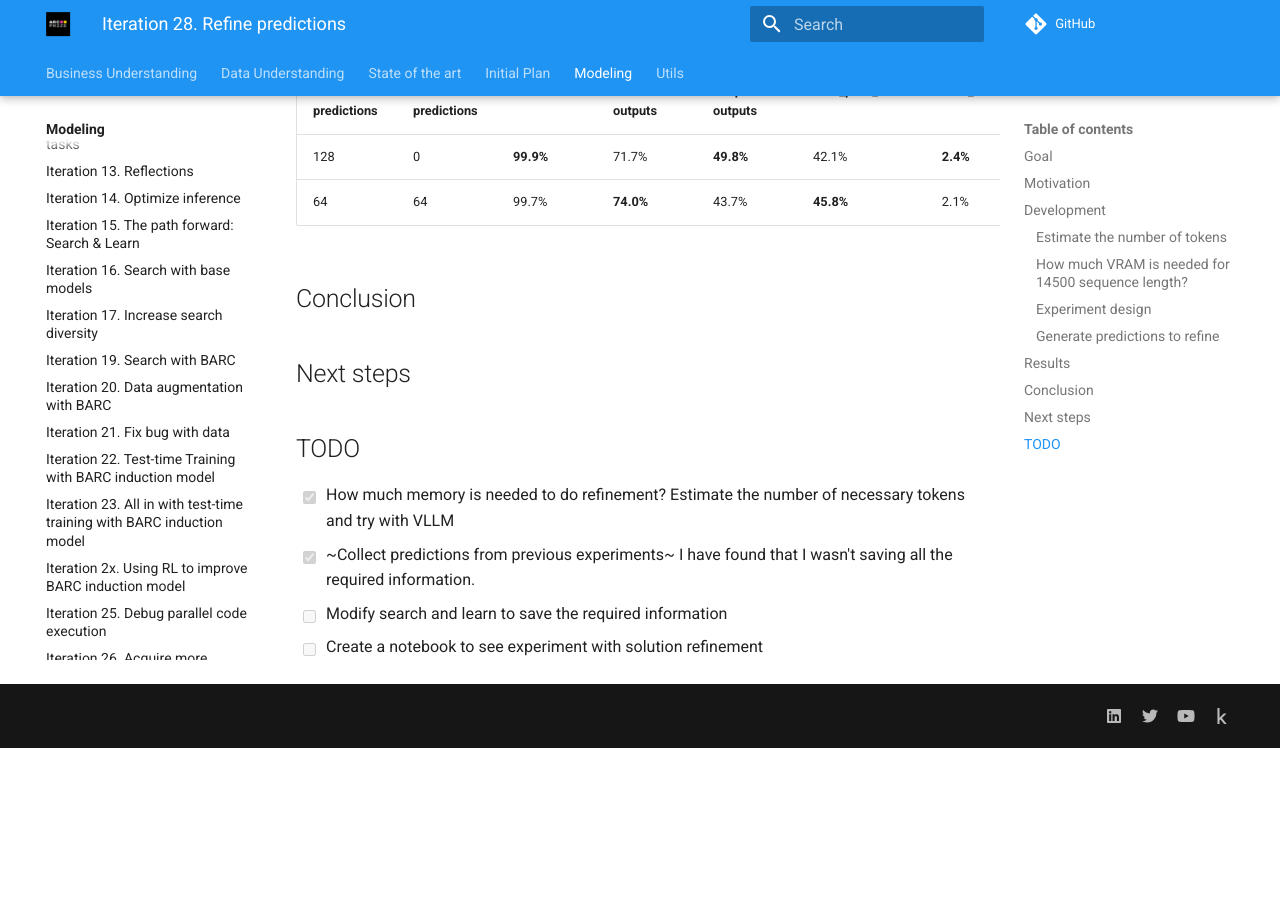
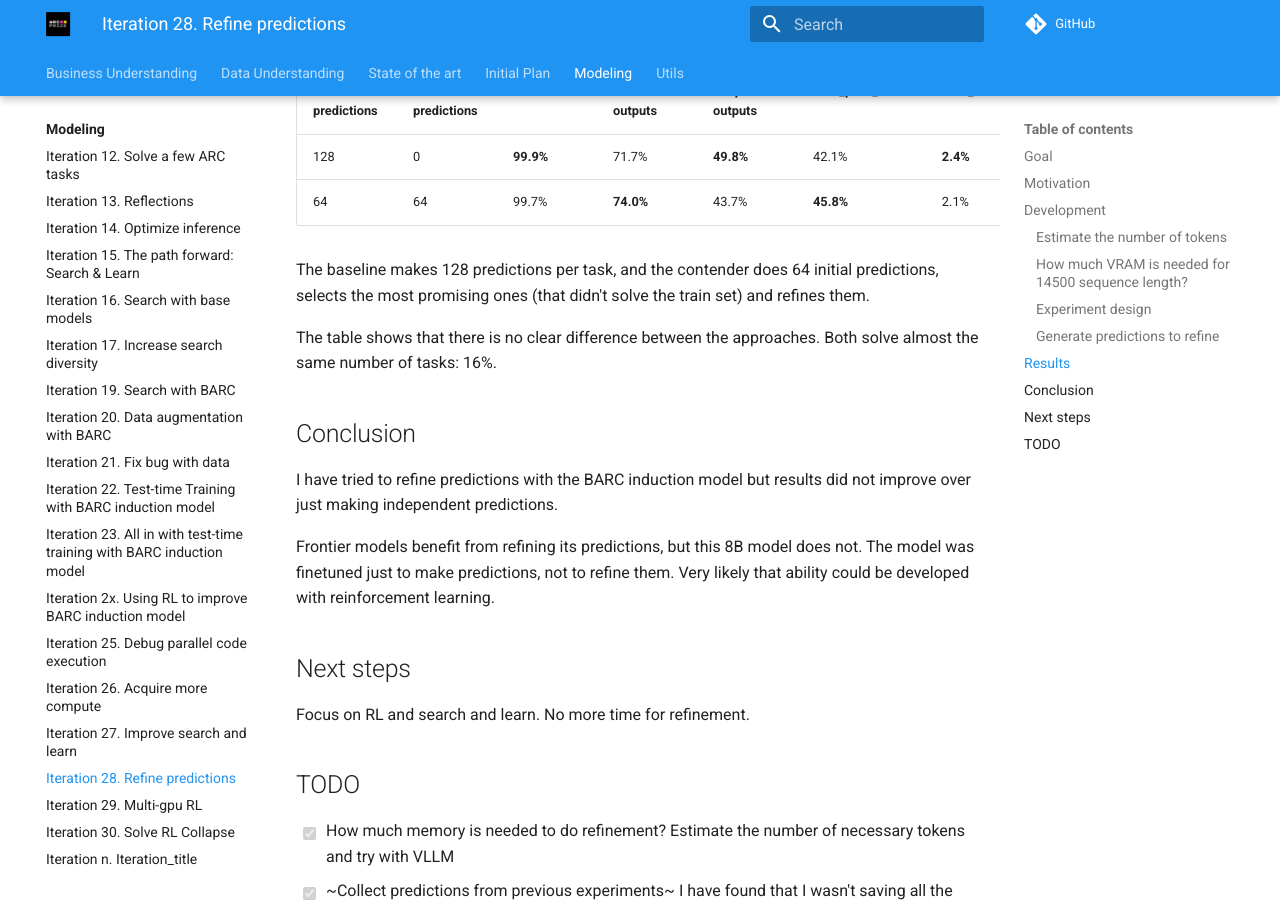
Before and after one commit to ironbar/arc25, an MkDocs documentation site: the page built from docs/modeling/Iteration_28_refine_predictions.md, in a window 1280 px wide and 900 px high, scrolled down 1624 px. Built offline with MkDocs 1.6.1 and Material for MkDocs 9.7.7, drawn with Linux system fonts in a browser that asks for light colours; comment, search, counter and statistics services are not loaded; before the commit the page ends 2372 px from its top, so only the background shows below that.

Commit message:
closing iteration 28 without improvements when doing refinement

```diff
--- a/docs/modeling/Iteration_28_refine_predictions.md
+++ b/docs/modeling/Iteration_28_refine_predictions.md
@@ -71,13 +71,26 @@ export N_PREDICTIONS=8; python scripts/search_and_learn_with_unsloth.py \
 | 128                 | 0                      | **99.9%**  | 71.7%         | **49.8%**      | 42.1%             | **2.4%**            | **1.6%**        | 16.3%            | 40.9%            | **2.0%**           | **2.0%**       | **23.0%**       | **16.3%**  |
 | 64                  | 64                     | 99.7%      | **74.0%**     | 43.7%          | **45.8%**         | 2.1%                | 1.1%            | **16.5%**        | **44.4%**        | 1.7%               | 1.6%           | 21.5%           | 16.0%      |
 
+The baseline makes 128 predictions per task, and the contender does 64 initial predictions, selects
+the most promising ones (that didn't solve the train set) and refines them.
+
+The table shows that there is no clear difference between the approaches. Both solve almost the
+same number of tasks: 16%.
+
 ## Conclusion
 
+I have tried to refine predictions with the BARC induction model but results did not improve over just making independent predictions.
+
+Frontier models benefit from refining its predictions, but this 8B model does not. The model was finetuned just to make predictions, not to refine them. Very likely that ability could be developed
+with reinforcement learning.
+
 ## Next steps
+
+Focus on RL and search and learn. No more time for refinement.
 
 ## TODO
 
 - [x] How much memory is needed to do refinement? Estimate the number of necessary tokens and try with VLLM
 - [x] ~Collect predictions from previous experiments~ I have found that I wasn't saving all the required information.
-- [ ] Modify search and learn to save the required information
-- [ ] Create a notebook to see experiment with solution refinement
+- [x] Modify search and learn to save the required information
+- [x] Create a notebook to see experiment with solution refinement
```
